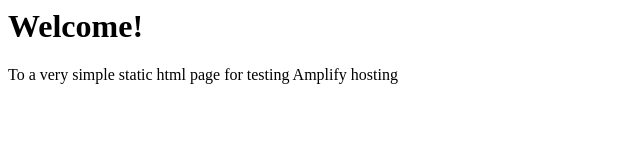
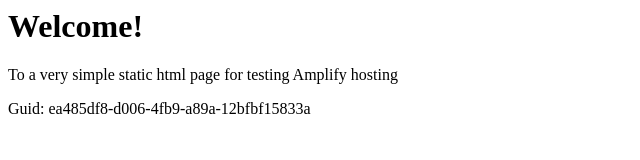
Before and after one commit to aws-aemilia-bah/Github-PR-Commit-Integration-Test-DoNotTouch-GitHubAutoBuildCanaryTest-v1-preprod-me-south-1, a website: page src/index.html in a window 1280 px wide. Shown: the whole page, without its empty margins (0-640 px from the left). Drawn offline with Linux system fonts and the light colour scheme.

Commit message:
commit from integ tests

```diff
--- a/src/index.html
+++ b/src/index.html
@@ -1,3 +1,5 @@
+
+
 <html lang="en">
 
 <head>
@@ -10,6 +12,6 @@
 <body>
     <h1>Welcome!</h1>
     <p>To a very simple static html page for testing Amplify hosting</p>
-</body>
+    <p>Guid: ea485df8-d006-4fb9-a89a-12bfbf15833a</p></body>
 
 </html>
```
